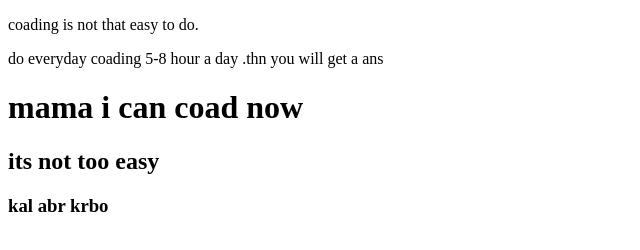
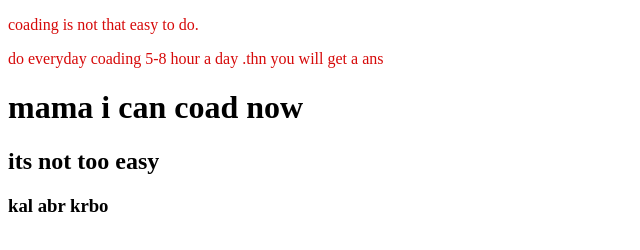
Before and after one commit to Tanvir170/my-2nd-repo, a plain HTML site: page index.html in a window 1280 px wide. Shown: the whole page, without its empty margins (0-640 px from the left). Drawn offline with Linux system fonts and the light colour scheme.

Commit message:
color change

```diff
--- a/index.html
+++ b/index.html
@@ -7,6 +7,7 @@
     <title>My 2nd git repo</title>
     <p>coading is not that easy to do.</p>
     <p>do everyday coading 5-8 hour a day .thn you will get a ans</p>
+    <link rel="stylesheet" href="style.css">
 </head>
 <body>
    <h1>mama i can coad now</h1>
--- /dev/null
+++ b/style.css
@@ -0,0 +1,3 @@
+p{
+    color: rgb(214, 9, 9);
+}
```
